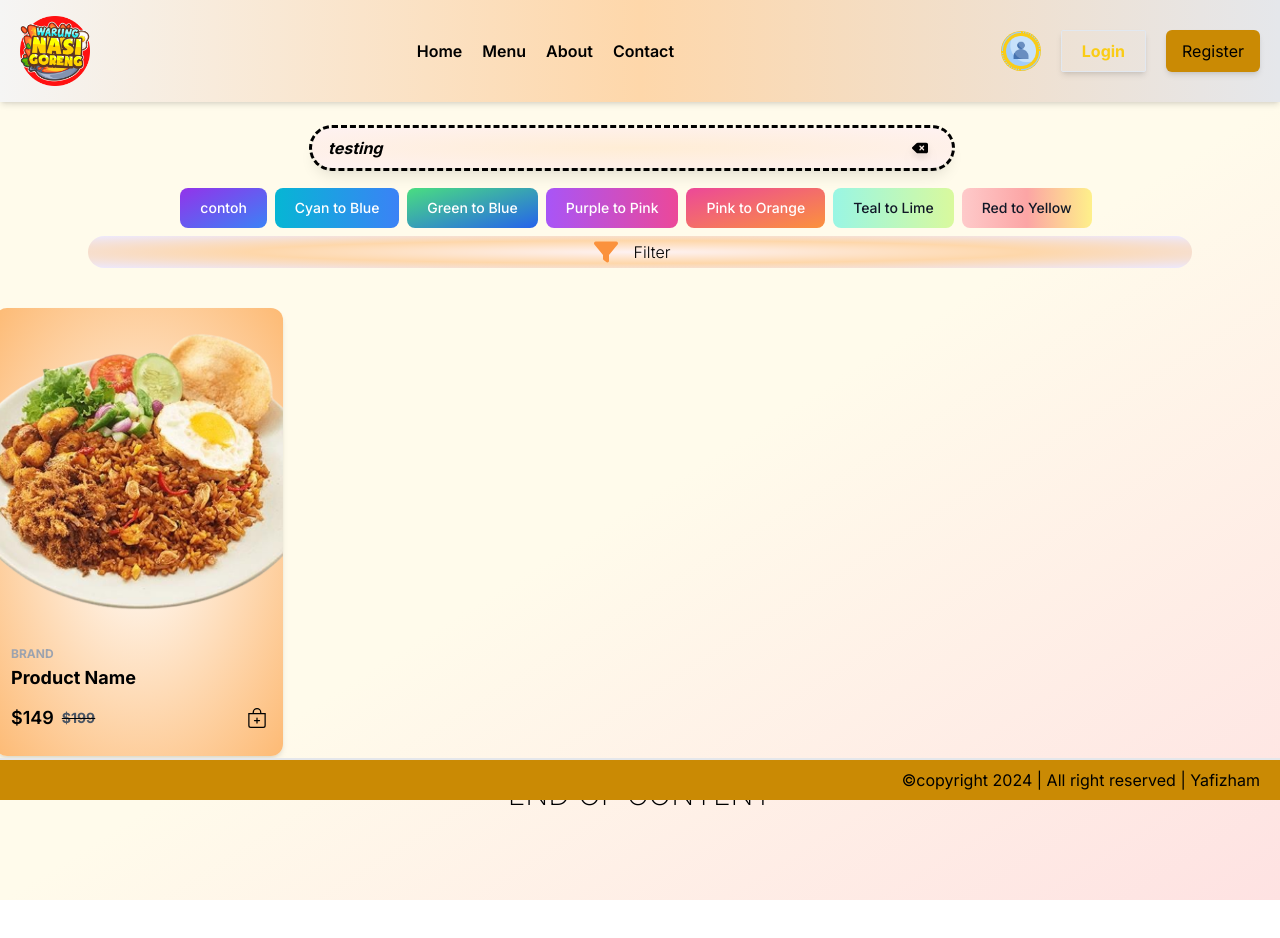
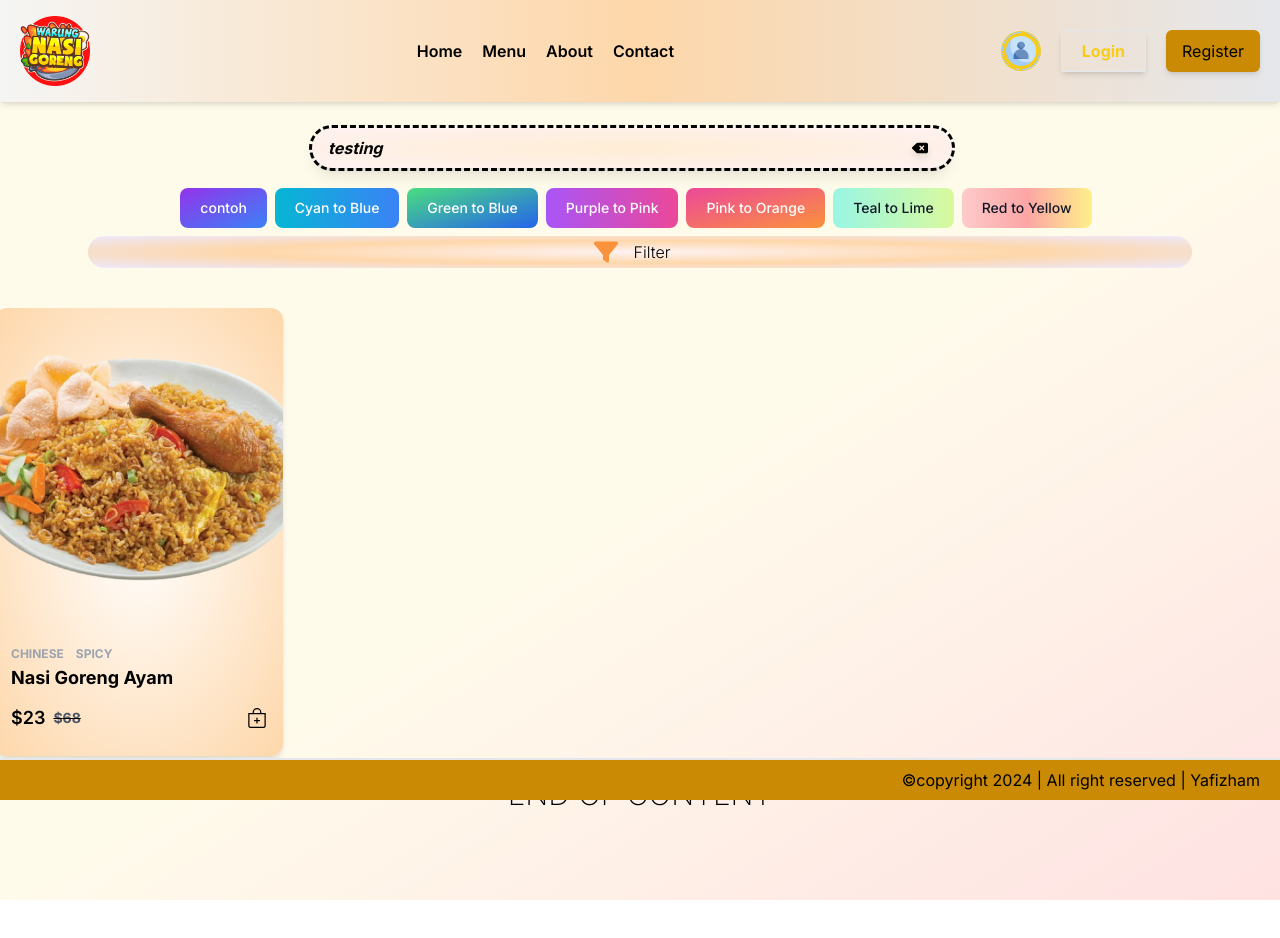
Before and after one commit to Ham144/ham, a Next.js app: page /menu in a window 1280 px wide. Shown: the top 938 px of the page. Built offline with nearby package versions, Linux system fonts and the light colour scheme; no server answers; the database is empty.

Commit message:
May 15, 2024, 7:13 PM

```diff
--- a/src/app/components/NasiGoreng.js
+++ b/src/app/components/NasiGoreng.js
@@ -2,7 +2,11 @@ import Image from 'next/image'
 import React from 'react'
 
 const NasiGoreng = (props) => {
-    const naem = "nasi goreng contoh"
+    const menuItem = "nasi goreng ayam"
+    const description = "lorem ipsum dolor sit amet consectetur adipiscing elit, sed do eiusmod tempor incididunt ut labore et dolore magna aliqua."
+    const basePrice = "23"
+    const photoUrl = "/nasigorengayam.png"
+    const categories = ["chinese", "spicy"]
 
     return (
         <div className='flex flex-col  items-center'>
@@ -10,16 +14,18 @@ const NasiGoreng = (props) => {
                 <section id="Projects"
                     className="mx-auto grid grid-cols-1 lg:grid-cols-4 md:grid-cols-2 justify-items-center  justify-center  gap-y-20 gap-x-14 mt-10 mb-5 ">
 
-                    <div className="w-72   bg-gradient-radial from-white to-orange-300 shadow-md rounded-xl duration-500 hover:scale-105 hover:shadow-xl">
+                    <div className="w-72 bg-gradient-radial from-white to-orange-200 shadow-md rounded-xl duration-500 hover:scale-105 hover:shadow-xl">
                         <a href="#">
-                            <Image className="h-80 w-72 object-cover rounded-t-xl" src="/nasigorengtelur.png" alt="Nasi Goreng" width={300} height={300} />
+                            <Image className="h-80 w-72 object-cover rounded-t-xl" src={photoUrl} alt="Nasi Goreng" width={300} height={300} />
                             <div className="px-4 py-3 w-72">
-                                <span className="text-gray-400 mr-3 uppercase text-xs">Brand</span>
-                                <p className="text-lg font-bold text-black truncate block capitalize">Product Name</p>
+                                {categories.map((cat) => (
+                                    <span className="text-gray-400 mr-3 uppercase text-xs" key={cat}>{cat}</span>
+                                ))}
+                                <p className="text-lg font-bold text-black truncate block capitalize">{menuItem}</p>
                                 <div className="flex items-center">
-                                    <p className="text-lg font-semibold text-black cursor-auto my-3">$149</p>
+                                    <p className="text-lg font-semibold text-black cursor-auto my-3">${basePrice}</p>
                                     <del>
-                                        <p className="text-sm text-gray-600 cursor-auto ml-2">$199</p>
+                                        <p className="text-sm text-gray-600 cursor-auto ml-2">${Number(basePrice) + 45}</p>
                                     </del>
                                     <div className="ml-auto"><svg xmlns="http://www.w3.org/2000/svg" width="20" height="20"
                                         fill="currentColor" className="bi bi-bag-plus" viewBox="0 0 16 16">
```
